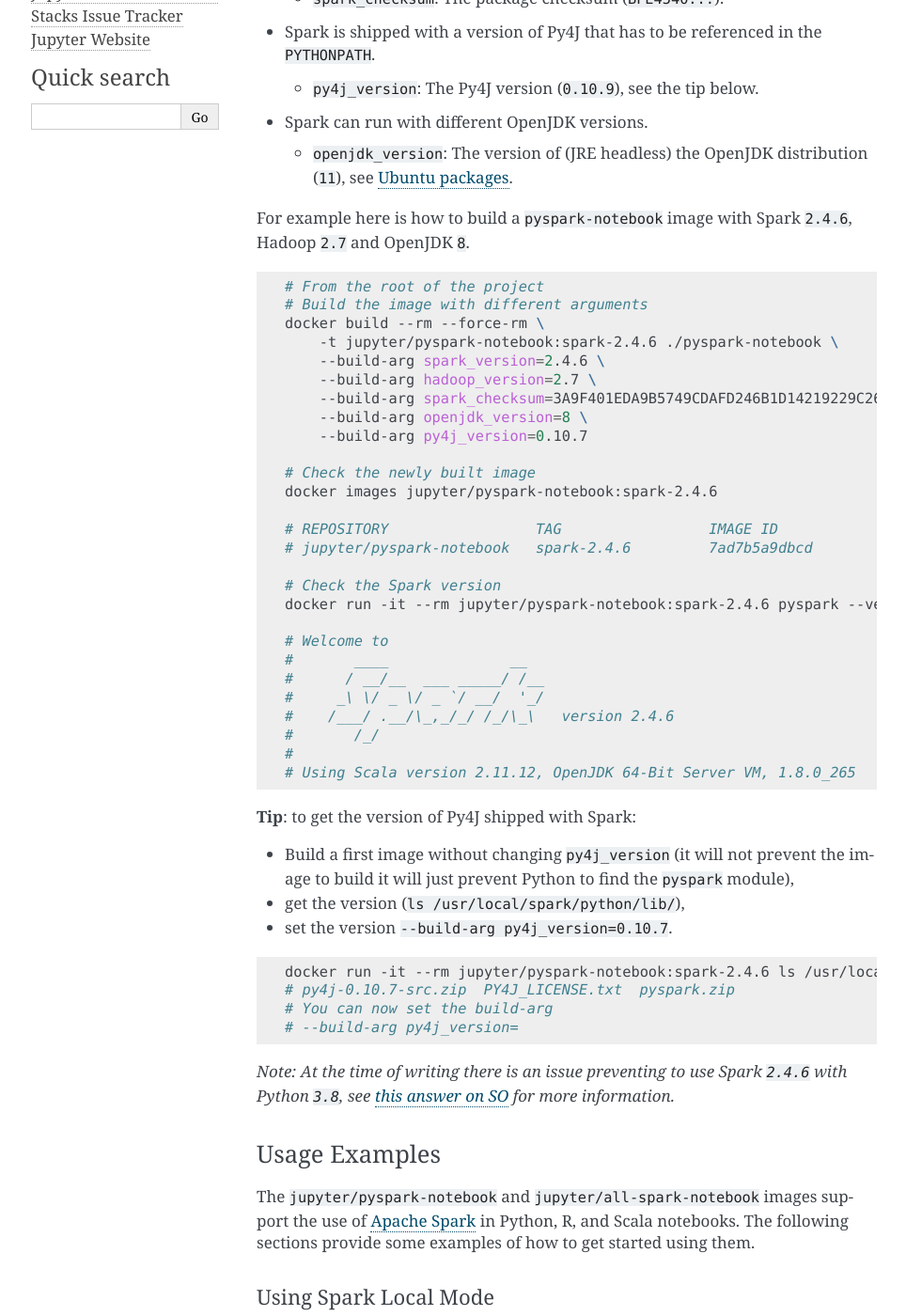
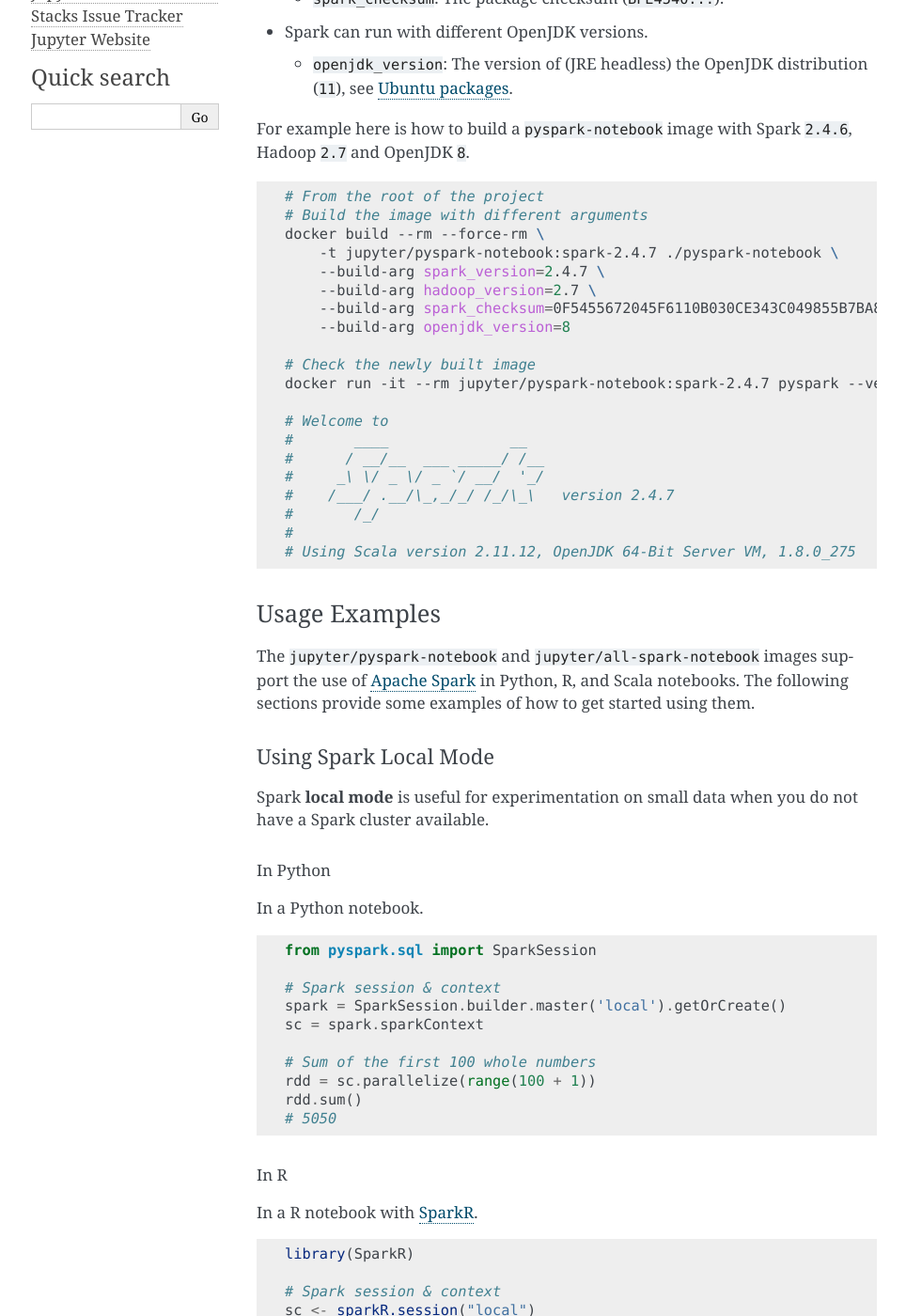
Before and after one commit to jupyter/docker-stacks, a Sphinx documentation site: the page built from docs/using/specifics.md, in a window 1280 px wide and 1400 px high, scrolled down 870 px. Shown: the whole window at 94% size, without its empty margins (147-1111 px from the left). Built offline with Sphinx 7.4.7, drawn with Linux system fonts in a browser that asks for light colours; pages that are not in the unit, such as notebooks, are missing from menus.

Commit message:
Improve spark installation
Spark installation improved by sourcing the `spark-config.sh` in the `before-notebook.d` hook that is run by `start.sh`. It permits to add automatically the right Py4J dependency version in the `PYTHONPATH`. So it is not needed anymore to set this variable at build time.

Documentation describing the installation of a custom Spark version modified to remove this step. Also updated to install the latest `2.x` Spark version.

`test_pyspark` fixed (was always OK before that).

````diff
--- a/docs/using/specifics.md
+++ b/docs/using/specifics.md
@@ -16,8 +16,6 @@ You can build a `pyspark-notebook` image (and also the downstream `all-spark-not
   * `spark_version`: The Spark version to install (`3.0.0`).
   * `hadoop_version`: The Hadoop version (`3.2`).
   * `spark_checksum`: The package checksum (`BFE4540...`).
-* Spark is shipped with a version of Py4J that has to be referenced in the `PYTHONPATH`.
-  * `py4j_version`: The Py4J version (`0.10.9`), see the tip below.
 * Spark can run with different OpenJDK versions.
   * `openjdk_version`: The version of (JRE headless) the OpenJDK distribution (`11`), see [Ubuntu packages](https://packages.ubuntu.com/search?keywords=openjdk).
 
@@ -27,46 +25,24 @@ For example here is how to build a `pyspark-notebook` image with Spark `2.4.6`,
 # From the root of the project
 # Build the image with different arguments
 docker build --rm --force-rm \
-    -t jupyter/pyspark-notebook:spark-2.4.6 ./pyspark-notebook \
-    --build-arg spark_version=2.4.6 \
+    -t jupyter/pyspark-notebook:spark-2.4.7 ./pyspark-notebook \
+    --build-arg spark_version=2.4.7 \
     --build-arg hadoop_version=2.7 \
-    --build-arg spark_checksum=3A9F401EDA9B5749CDAFD246B1D14219229C26387017791C345A23A65782FB8B25A302BF4AC1ED7C16A1FE83108E94E55DAD9639A51C751D81C8C0534A4A9641 \
-    --build-arg openjdk_version=8 \
-    --build-arg py4j_version=0.10.7
+    --build-arg spark_checksum=0F5455672045F6110B030CE343C049855B7BA86C0ECB5E39A075FF9D093C7F648DA55DED12E72FFE65D84C32DCD5418A6D764F2D6295A3F894A4286CC80EF478 \
+    --build-arg openjdk_version=8
 
 # Check the newly built image
-docker images jupyter/pyspark-notebook:spark-2.4.6
-
-# REPOSITORY                 TAG                 IMAGE ID            CREATED             SIZE
-# jupyter/pyspark-notebook   spark-2.4.6         7ad7b5a9dbcd        4 minutes ago       3.44GB
-
-# Check the Spark version
-docker run -it --rm jupyter/pyspark-notebook:spark-2.4.6 pyspark --version
+docker run -it --rm jupyter/pyspark-notebook:spark-2.4.7 pyspark --version
 
 # Welcome to
 #       ____              __
 #      / __/__  ___ _____/ /__
 #     _\ \/ _ \/ _ `/ __/  '_/
-#    /___/ .__/\_,_/_/ /_/\_\   version 2.4.6
+#    /___/ .__/\_,_/_/ /_/\_\   version 2.4.7
 #       /_/
 #
-# Using Scala version 2.11.12, OpenJDK 64-Bit Server VM, 1.8.0_265
+# Using Scala version 2.11.12, OpenJDK 64-Bit Server VM, 1.8.0_275
 ```
-
-**Tip**: to get the version of Py4J shipped with Spark:
-
- * Build a first image without changing `py4j_version` (it will not prevent the image to build it will just prevent Python to find the `pyspark` module),
- * get the version (`ls /usr/local/spark/python/lib/`),
- * set the version `--build-arg py4j_version=0.10.7`.
-
-```bash
-docker run -it --rm jupyter/pyspark-notebook:spark-2.4.6 ls /usr/local/spark/python/lib/
-# py4j-0.10.7-src.zip  PY4J_LICENSE.txt  pyspark.zip
-# You can now set the build-arg
-# --build-arg py4j_version=
-```
-
-*Note: At the time of writing there is an issue preventing to use Spark `2.4.6` with Python `3.8`, see [this answer on SO](https://stackoverflow.com/a/62173969/4413446) for more information.*
 
 ### Usage Examples
 
````
Also changed, not shown: 2 other files.
